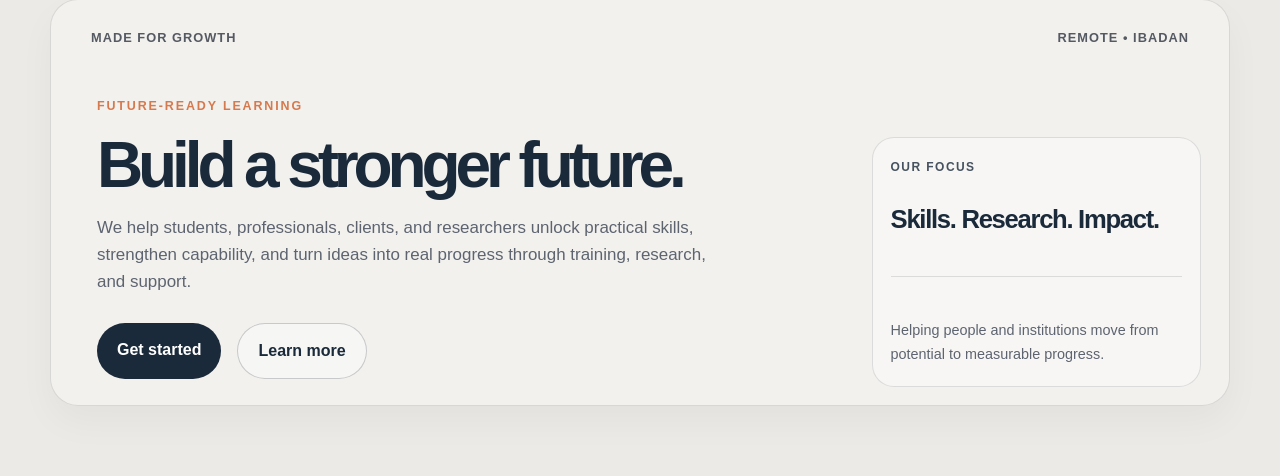
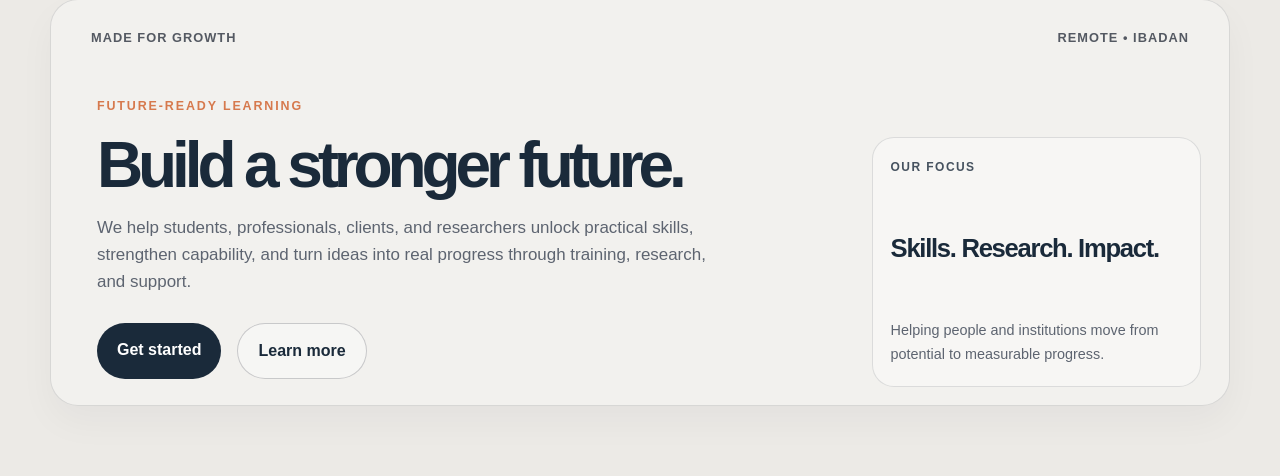
Before and after one commit to asunkemuhammed-oss/IOSInstitute, a Flask app: page / in a window 1280 px wide. Shown: the part 126-602 px from the top of the page. Run offline with Flask 3, Linux system fonts and the light colour scheme.

Commit message:
Remove extra divider line from homepage

```diff
--- a/templates/home.html
+++ b/templates/home.html
@@ -208,12 +208,6 @@
         font-weight: 700;
         letter-spacing: -0.05em;
         line-height: 1.05;
-      }
-
-      .mini-card .line {
-        height: 1px;
-        background: rgba(17,24,39,0.12);
-        margin: 14px 0;
       }
 
       .mini-card .meta {
@@ -496,7 +490,6 @@
             <div class="mini-card">
               <div class="small-label">Our focus</div>
               <div class="big-label">Skills. Research. Impact.</div>
-              <div class="line"></div>
               <div class="meta">Helping people and institutions move from potential to measurable progress.</div>
             </div>
           </div>
```
